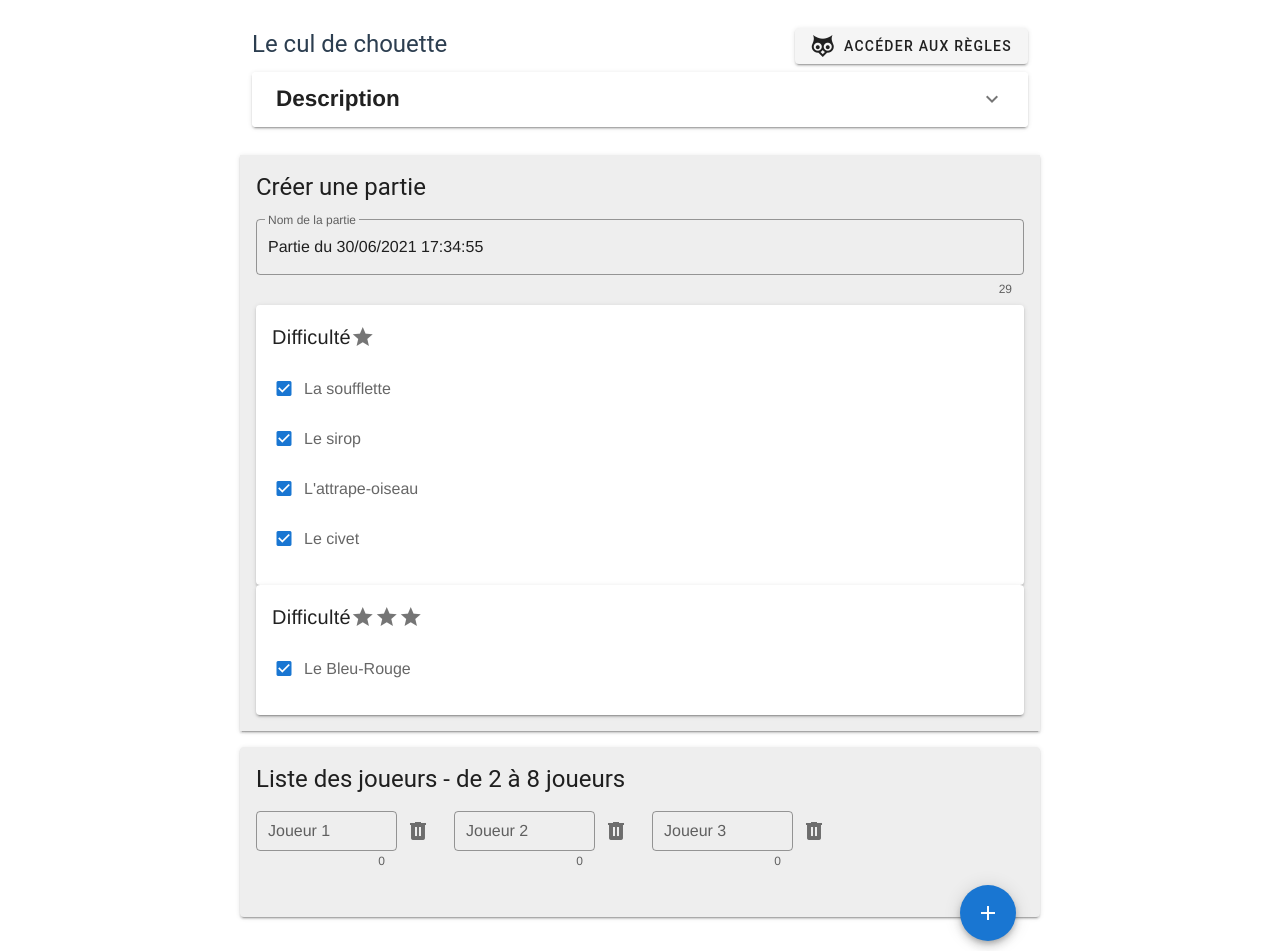
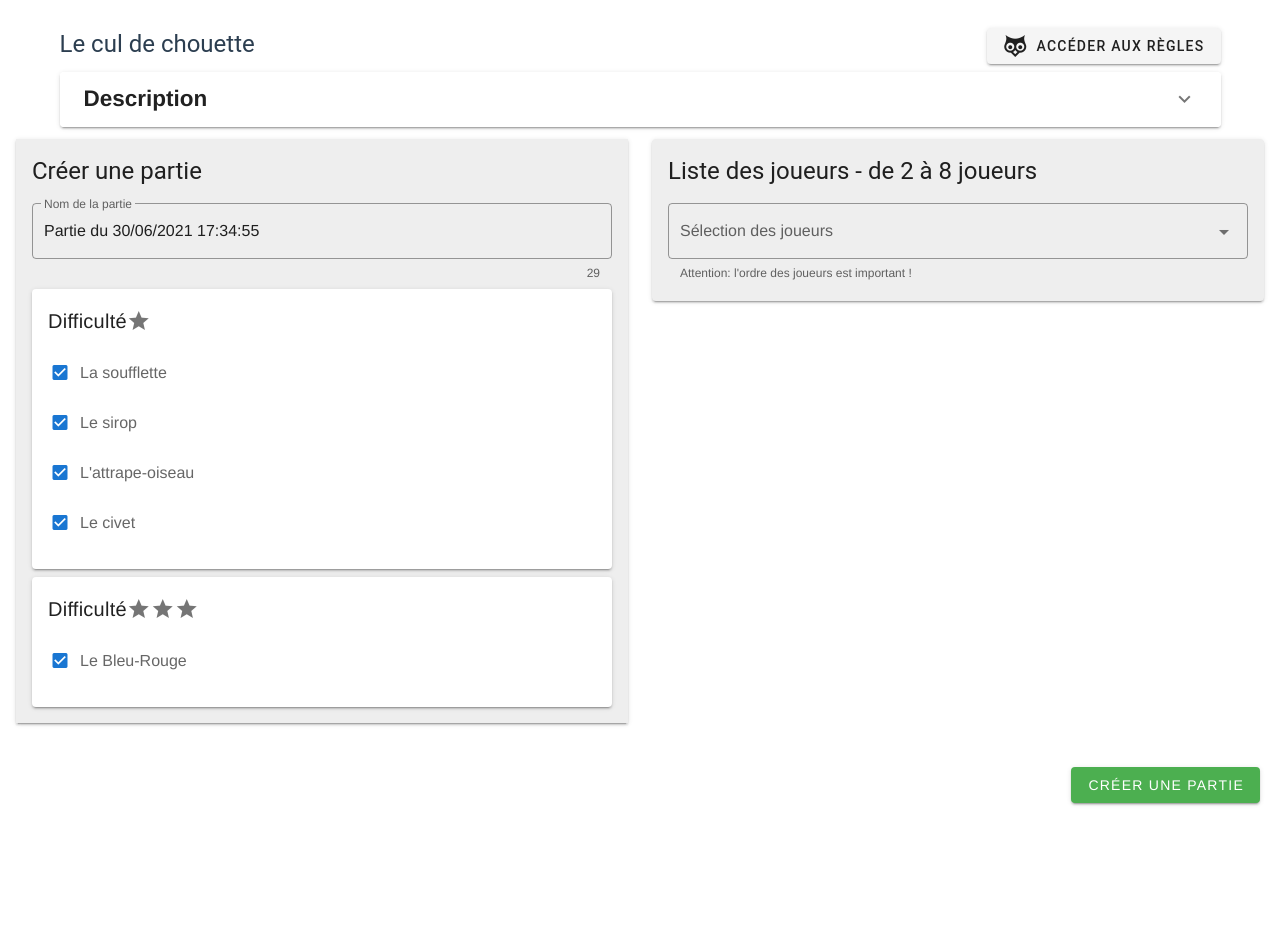
Before and after one commit to Kize/cul-de-chouette, a Vue app: page /#/ in a window 1280 px wide. Shown: the top 951 px of the page. After the commit the page ends 807 px from the top, so only its background shows below. Built offline with nearby package versions, Linux system fonts and the light colour scheme; the HTML template or start-up script is replaced by a standard one.

Commit message:
fix: new game form

```diff
--- a/src/views/home/Home.vue
+++ b/src/views/home/Home.vue
@@ -1,10 +1,8 @@
 <template>
-  <v-row justify="center">
-    <v-col md="8" cols="12" class="px-6">
-      <Intro />
-      <NewGameForm />
-    </v-col>
-  </v-row>
+  <div>
+    <Intro />
+    <NewGameForm />
+  </div>
 </template>
 
 <script lang="ts">
--- a/src/views/home/components/NewGameForm.vue
+++ b/src/views/home/components/NewGameForm.vue
@@ -1,6 +1,8 @@
 <template>
   <v-form ref="formRef" v-model="isFormValid">
-    <v-card color="grey lighten-3" class="my-4" tile>
+    <v-row>
+      <v-col md="6" cols="12">
+        <v-card color="grey lighten-3" tile>
           <v-card-title class="headline">Créer une partie</v-card-title>
 
           <v-card-text>
@@ -13,7 +15,7 @@
               clearable
             ></v-text-field>
 
-        <v-card>
+            <v-card class="mb-2">
               <v-card-title>
                 Difficulté
                 <v-icon>mdi-star</v-icon>
@@ -64,52 +66,35 @@
             </v-card>
           </v-card-text>
         </v-card>
+      </v-col>
 
-    <v-card color="grey lighten-3" class="my-4">
+      <v-col md="6" cols="12">
+        <v-card color="grey lighten-3">
           <v-card-title class="headline">
             <span>Liste des joueurs - de 2 à 8 joueurs</span>
           </v-card-title>
 
           <v-card-text class="pb-0">
             <v-row>
-          <v-col
-            lg="3"
-            md="6"
-            cols="12"
-            v-for="(_, index) of form.playerNames"
-            :key="index"
-          >
-            <v-text-field
-              :label="'Joueur ' + (index + 1)"
-              v-model="form.playerNames[index]"
-              :rules="newPlayerNameRules"
-              clearable
+              <v-col>
+                <v-combobox
+                  label="Sélection des joueurs"
+                  hint="Attention: l'ordre des joueurs est important !"
+                  v-model="form.playerNames"
+                  :items="savedPlayerNames"
+                  cache-items
+                  persistent-hint
+                  multiple
+                  deletable-chips
+                  small-chips
                   outlined
-              counter
-              dense
-              :append-outer-icon="
-                canRemovePlayer() ? 'mdi-trash-can' : undefined
-              "
-              @click:append-outer="removePlayer(index)"
-            ></v-text-field>
+                ></v-combobox>
               </v-col>
             </v-row>
           </v-card-text>
-
-      <v-card-actions>
-        <v-spacer></v-spacer>
-        <v-btn
-          class="mb-n8 mr-4"
-          color="primary"
-          fab
-          right
-          @click="addPlayer"
-          :disabled="!canAddPlayer()"
-        >
-          <v-icon>mdi-plus</v-icon>
-        </v-btn>
-      </v-card-actions>
         </v-card>
+      </v-col>
+    </v-row>
 
     <v-row class="pt-8">
       <v-spacer></v-spacer>
@@ -134,16 +119,24 @@ import {
 } from "@/form-validation/form-validation-rules";
 import { NewGameForm } from "@/store/current-game/current-game.interface";
 
+const PLAYER_NAMES_LOCAL_STORAGE_KEY = "playerNames";
+
 @Component({})
 export default class NewGameFormSection extends Vue {
   readonly newPlayerNameRules = newPlayerNameRules;
   readonly newGameNameNameRules = newGameNameNameRules;
 
+  get savedPlayerNames(): Array<string> {
+    return JSON.parse(
+      window.localStorage.getItem(PLAYER_NAMES_LOCAL_STORAGE_KEY) || "[]"
+    );
+  }
+
   isFormValid = true;
 
   form: NewGameForm = {
     gameName: `Partie du ${new Date().toLocaleString("FR-fr").split(" à ")[0]}`,
-    playerNames: ["", "", ""],
+    playerNames: [],
     rules: {
       isSouffletteEnabled: true,
       isSiropEnabled: true,
@@ -157,20 +150,6 @@ export default class NewGameFormSection extends Vue {
     return !this.form.rules.isSiropEnabled;
   }
 
-  canRemovePlayer(): boolean {
-    return this.form.playerNames.length > 2;
-  }
-
-  canAddPlayer(): boolean {
-    return this.form.playerNames.length < 8;
-  }
-
-  removePlayer(index: number): void {
-    if (this.canRemovePlayer()) {
-      this.form.playerNames.splice(index, 1);
-    }
-  }
-
   changeSiropEnabled(newStatus: boolean): void {
     if (!newStatus) {
       this.form.rules.isAttrapeOiseauEnabled = false;
@@ -178,23 +157,25 @@ export default class NewGameFormSection extends Vue {
     }
   }
 
-  addPlayer(): void {
-    if (this.canAddPlayer()) {
-      this.form.playerNames.push("");
-    }
-  }
-
-  getList(): string {
-    return JSON.stringify(this.form.playerNames);
-  }
-
   async createGame(): Promise<void> {
     try {
       await this.$store.dispatch("currentGame/startGame", this.form);
+      this.saveCurrentPlayerNames(this.form.playerNames);
+
       await this.$router.push(ROUTES.SCRIBE_PANEL.path);
     } catch (error) {
       window.alert(error.message);
     }
+  }
+
+  saveCurrentPlayerNames(newPlayers: Array<string>): void {
+    const newPlayerNames = new Set([...newPlayers, ...this.savedPlayerNames]);
+    const sortedPlayers = [...newPlayerNames].sort();
+
+    window.localStorage.setItem(
+      PLAYER_NAMES_LOCAL_STORAGE_KEY,
+      JSON.stringify(sortedPlayers)
+    );
   }
 }
 </script>
```
Lines whose indentation alone changed are shown as unchanged.
